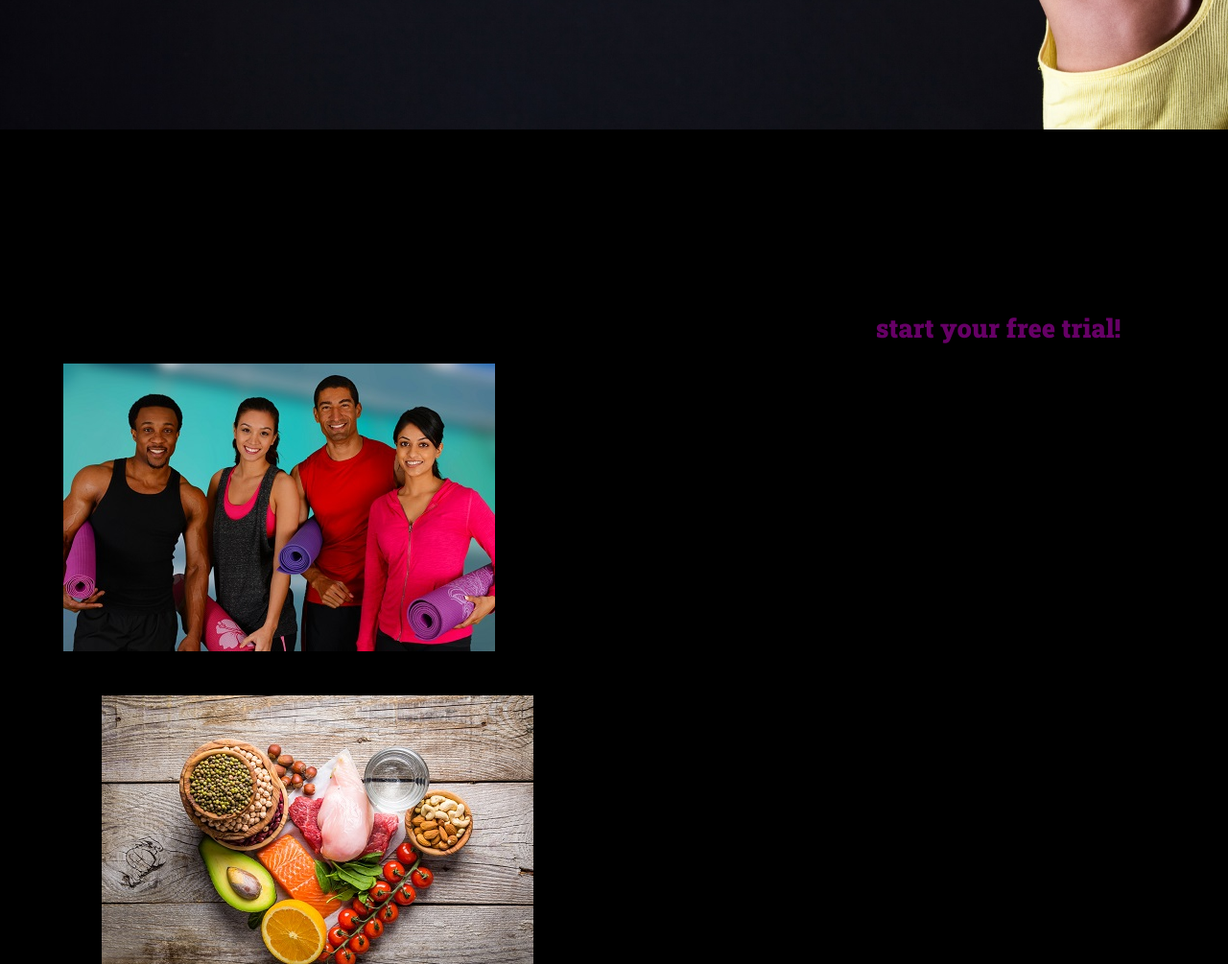
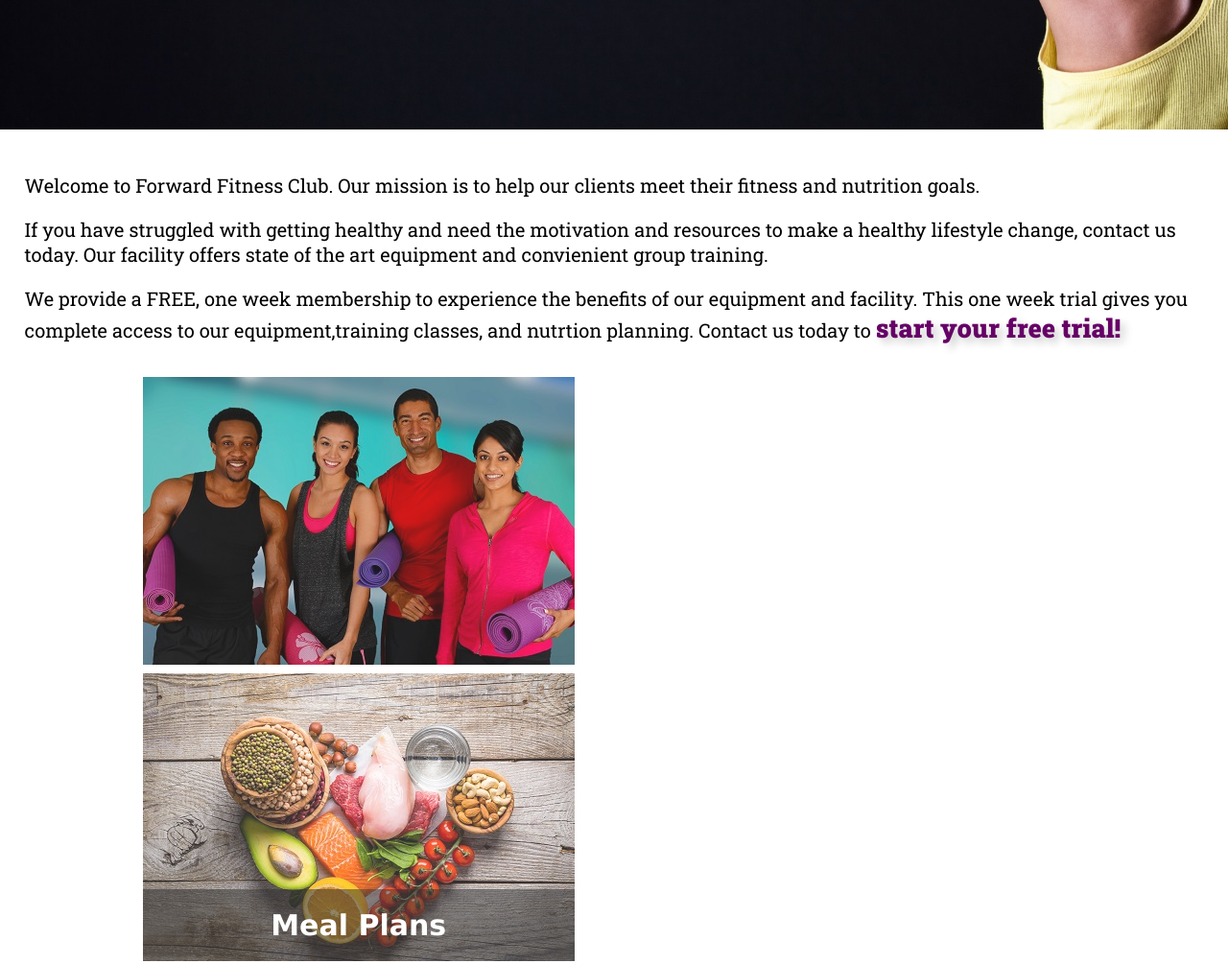
Before and after one commit to Developingcat/2024ForwardFitness, a plain HTML site: page index.html in a window 1280 px wide. Shown: the part 620-1625 px from the top of the page at 96% size. Drawn offline with Linux system fonts and the light colour scheme; files whose address does not match are found by name; a web font is replaced by a local one.

Commit message:
updated CSS

```diff
--- a/css/styles.css
+++ b/css/styles.css
@@ -14,20 +14,28 @@ font-family: 'Roboto Slab', serif;
 
 /* CSS Reset */
 
-body, header, nav, main, footer, h1, div, img, ul {
+body, header, nav, main, footer, h1, div, img, ul, figure, figcaption {
    margin:0 ;
    padding:0;
    border: 0;
 }
 /* Style rules for body and images */
 body {
-   background-color:#000000;
+   background-color:#fff;
 }
 
 img {
 	max-width:100%;
 	display: block;
 }
+
+/*Style rule for box sizing applies to all elements */
+
+* {
+	box-sizing: border-box;
+}
+
+
 
 /*Style Rules for mobile viewport*/
 
@@ -81,6 +89,16 @@ main ul {
 	margin: 0 0 4% 10%
 }
 
+.grid {
+	display: grid;
+	grid-template-columns: auto auto auto;
+	grid-gap: 20px;
+}
+
+.pic-text {
+	font-size: 1em;
+	padding: 10px;
+}
 /* SHOW MOBILE CLASS, hide tablet-desktop class */
 .mobile {
 	display: block;
@@ -102,13 +120,41 @@ main {
 	font-size: 1.25em;
 	font-family: 'Roboto Slab', serif;
 }
+.mobile h3 {
+	text-shadow: 5px 5px 8px #ccc;
+}
 
 .action {
     font-size: 1.35em;
 	color: #606;
 	font-weight: bold;
+	text-shadow: 5px 5px 8px #ccc;
+}
 
+.frame {
+	position: relative;
+	max-width: 450px;
+	margin: 2% auto;
 }
+
+.pic-text{
+	position: absolute;
+	bottom: 0;
+	background: rgba(0, 0,  0, 0.5);
+	color: #fff;
+	width: 100%;
+	padding: 20px;
+	text-align: center;
+	font-family: Verdana, Arial, sans-serif;
+	font-size:1.5em;
+	font-weight: bold;
+}
+
+
+
+
+
+
 #weights, #cardio, #training {
 	margin: 0 2%;
 }
@@ -149,7 +195,6 @@ main {
 
 	/*Tablet viewport: Style rule for header*/
 	header {
-		position: static;
 		padding-bottom: 2%;
 	}
 	/*Tablet viewport: style rules for nav area*/
@@ -246,6 +291,24 @@ main {
 	main h1 {
 		font-size: 1.8em;
 	}
+
+
+	.pic-text {
+		font-size: 1.5em;
+		padding: 20px;
+	}
+
+	.frame {
+		opacity: 0.9;
+	}
+
+	.frame:hover {
+		opacity: 1;
+		box-shadow: 8px 8px 10px #808080;
+	}
+
+
+
 	#weights, #cardio, #training {
 		width: 29%;
 		float: left;
```
